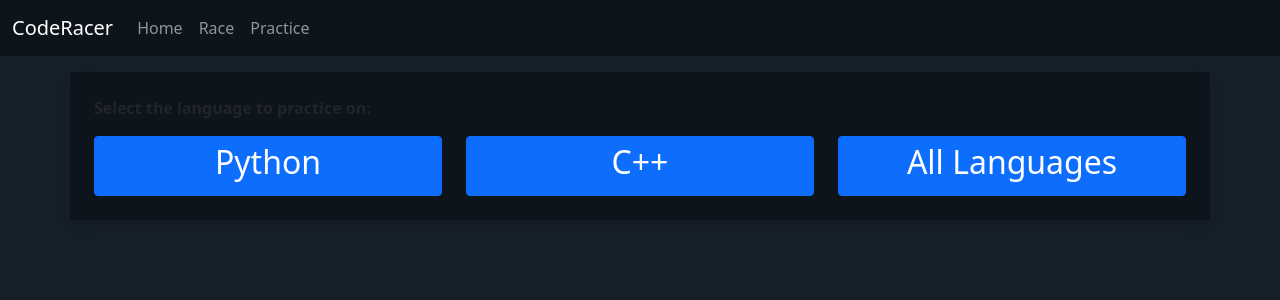
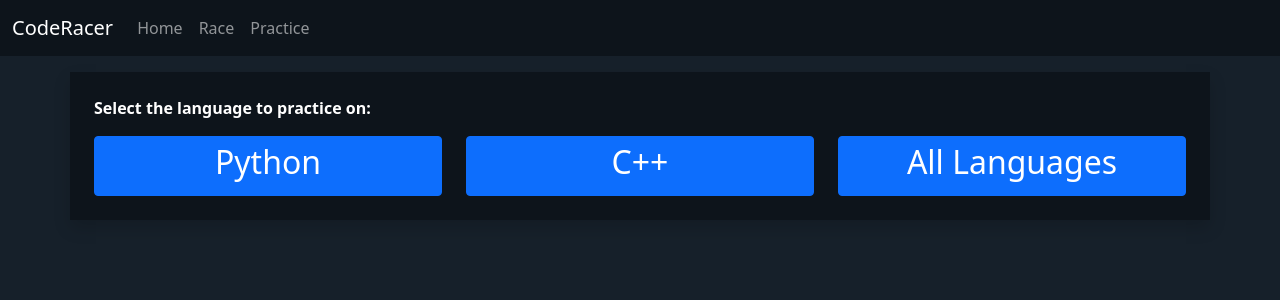
Before and after one commit to Graphcalibur/kfc-orbital-2021, a React (Create React App) app in the folder client/: page /lang in a window 1280 px wide. Shown: the top 300 px of the page. Built offline with nearby package versions, Linux system fonts and the light colour scheme.

Commit message:
Changed language selection text to white

```diff
--- a/client/src/pages/ChooseLanguage/ChooseLanguage.jsx
+++ b/client/src/pages/ChooseLanguage/ChooseLanguage.jsx
@@ -4,7 +4,7 @@ import CodeLinkBtn from "./components/CodeLinkBtn.jsx";
 const ChooseLanguage = () => {
     const langs = ["Python", "C++", "All Languages"];
     return <div className="shadow p-4 container-sm mt-3 box">
-        <b>
+        <b className="text">
             Select the language to practice on:
         </b>
         <div className="row mt-3 justify-content-evenly">
```
